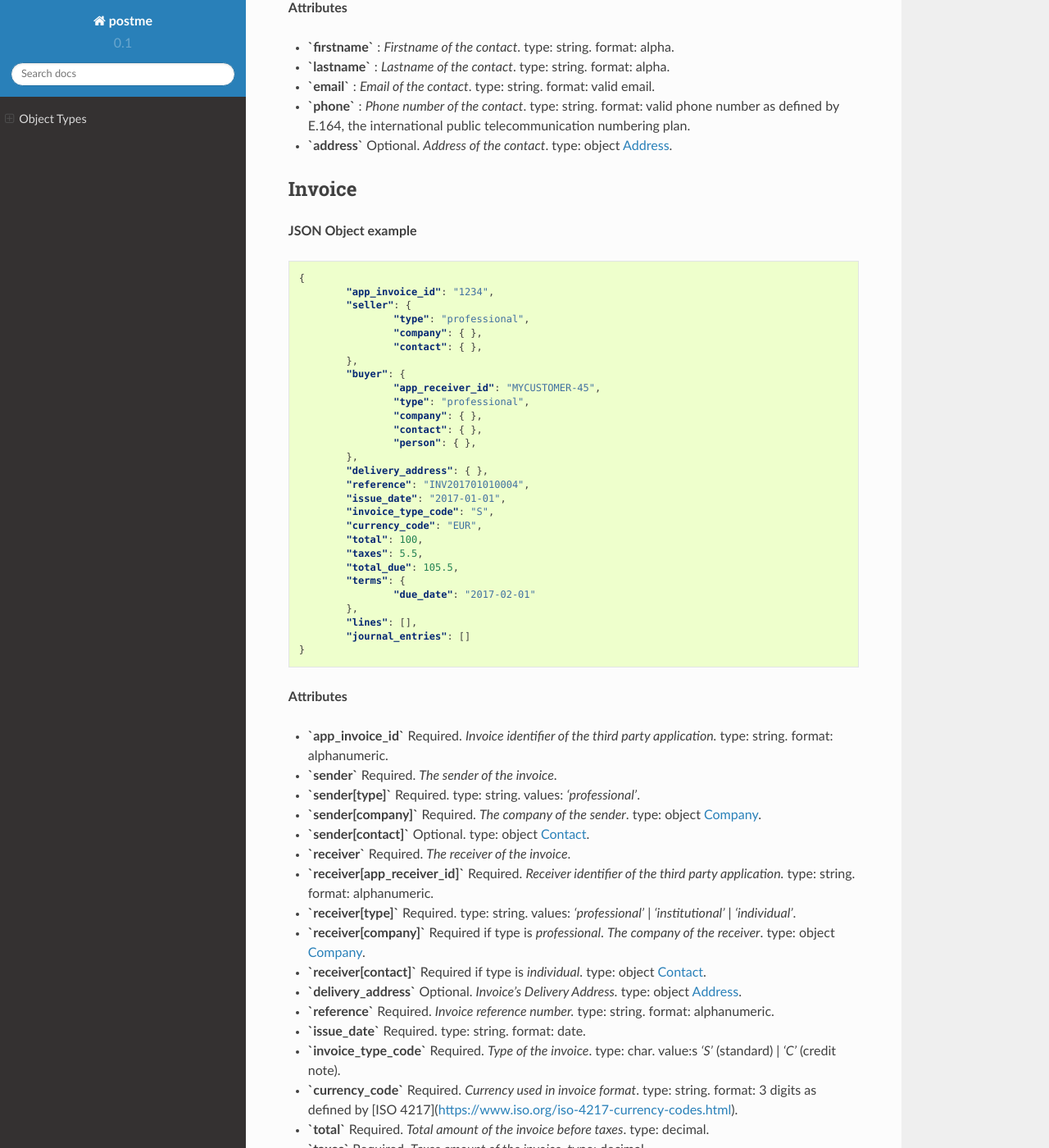
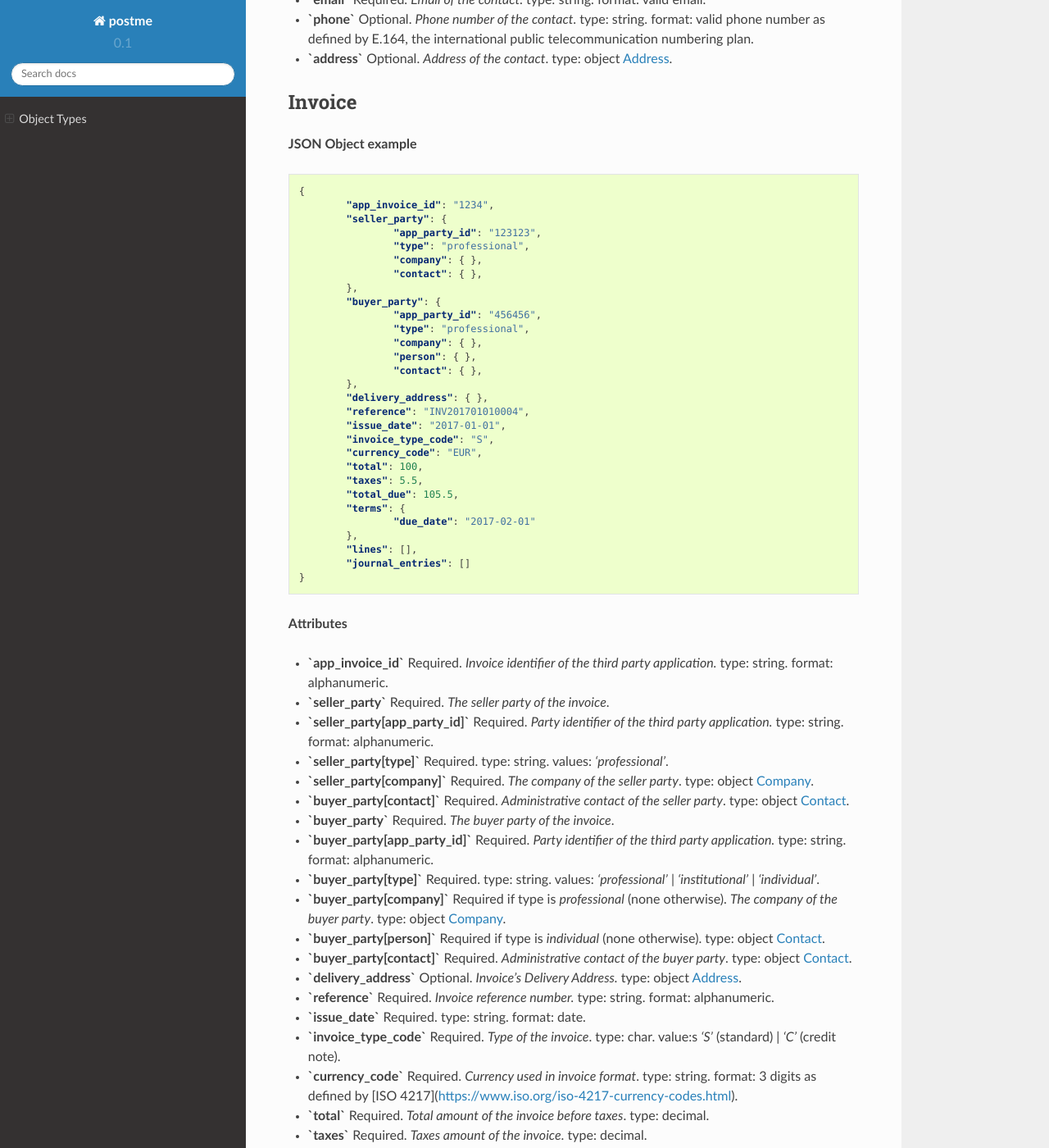
Before and after one commit to birdydigital/postme-docs, a Sphinx documentation site: the page built from docs/object-types.rst, in a window 1280 px wide and 1400 px high, scrolled down 1620 px. Shown: the whole window at 82% size. Built offline with Sphinx 7.4.7 and the Read the Docs theme 2.0.0, drawn with Linux system fonts in a browser that asks for light colours; some of the changed text lies outside the part shown.

Commit message:
update invoice docs

```diff
--- a/docs/object-types.rst
+++ b/docs/object-types.rst
@@ -72,8 +70,7 @@ Contact
 .. code-block:: json
 
 	{
-		"firstname": "John",
-		"lastname": "Doe",
+		"name": "John Doe (accounting service)",
 		"email": "john.doe@company.com",
 		"phone": "+33601010101",
 		"address": { }
@@ -81,10 +78,9 @@ Contact
 
 **Attributes**
 
-- **`firstname`** : *Firstname of the contact*. type: string. format: alpha.
-- **`lastname`** : *Lastname of the contact*. type: string. format: alpha.
-- **`email`** : *Email of the contact*. type: string. format: valid email.
-- **`phone`** : *Phone number of the contact*. type: string. format: valid phone number as defined by E.164, the international public telecommunication numbering plan.
+- **`name`** Required. *Name of the contact*. type: string. format: alpha.
+- **`email`** Required. *Email of the contact*. type: string. format: valid email.
+- **`phone`** Optional. *Phone number of the contact*. type: string. format: valid phone number as defined by E.164, the international public telecommunication numbering plan.
 - **`address`** Optional. *Address of the contact*. type: object Address_.
 
 .. _Invoice:
@@ -99,17 +95,18 @@ Invoice
 
 	{
 		"app_invoice_id": "1234",
-		"seller": {
+		"seller_party": {
+			"app_party_id": "123123",
 			"type": "professional",
 			"company": { },
 			"contact": { },
 		},
-		"buyer": {
-			"app_receiver_id": "MYCUSTOMER-45",
+		"buyer_party": {
+			"app_party_id": "456456",
 			"type": "professional",
 			"company": { },
+			"person": { },
 			"contact": { },
-			"person": { },
 		},
 		"delivery_address": { },
 		"reference": "INV201701010004",
@@ -129,15 +126,17 @@ Invoice
 **Attributes**
 
 - **`app_invoice_id`** Required. *Invoice identifier of the third party application.* type: string. format: alphanumeric.
-- **`sender`** Required. *The sender of the invoice*.
-- **`sender[type]`** Required. type: string. values: `'professional'`.
-- **`sender[company]`** Required. *The company of the sender*. type: object Company_.
-- **`sender[contact]`** Optional. type: object Contact_.
-- **`receiver`** Required. *The receiver of the invoice*.
-- **`receiver[app_receiver_id]`** Required. *Receiver identifier of the third party application.* type: string. format: alphanumeric.
-- **`receiver[type]`** Required. type: string. values: `'professional'` | `'institutional'` | `'individual'`.
-- **`receiver[company]`** Required if type is `professional`. *The company of the receiver*. type: object Company_.
-- **`receiver[contact]`** Required if type is `individual`. type: object Contact_.
+- **`seller_party`** Required. *The seller party of the invoice*.
+- **`seller_party[app_party_id]`** Required. *Party identifier of the third party application.* type: string. format: alphanumeric.
+- **`seller_party[type]`** Required. type: string. values: `'professional'`.
+- **`seller_party[company]`** Required. *The company of the seller party*. type: object Company_.
+- **`buyer_party[contact]`** Required. *Administrative contact of the seller party*. type: object Contact_.
+- **`buyer_party`** Required. *The buyer party of the invoice*.
+- **`buyer_party[app_party_id]`** Required. *Party identifier of the third party application.* type: string. format: alphanumeric.
+- **`buyer_party[type]`** Required. type: string. values: `'professional'` | `'institutional'` | `'individual'`.
+- **`buyer_party[company]`** Required if type is `professional` (none otherwise). *The company of the buyer party*. type: object Company_.
+- **`buyer_party[person]`** Required if type is `individual` (none otherwise). type: object Contact_.
+- **`buyer_party[contact]`** Required. *Administrative contact of the buyer party*. type: object Contact_.
 - **`delivery_address`** Optional. *Invoice's Delivery Address.* type: object Address_.
 - **`reference`** Required. *Invoice reference number.* type: string. format: alphanumeric.
 - **`issue_date`** Required. type: string. format: date.
@@ -171,6 +171,7 @@ InvoiceLine
 **Attributes**
 
 
+- **`description`** Optional. *Free form text*. type: string. format: alphanumeric.
 - **`total`** Required. *Total amount of the invoice line before taxes*. type: decimal.
 - **`taxes`** Required. *Taxes amount of the invoice line*. type: decimal.
 - **`total_due`** Required. *Total amount of the invoice line including taxes*. type: decimal.
```
Also changed, not shown: other parts of docs/object-types.rst (+2 -3 lines).
